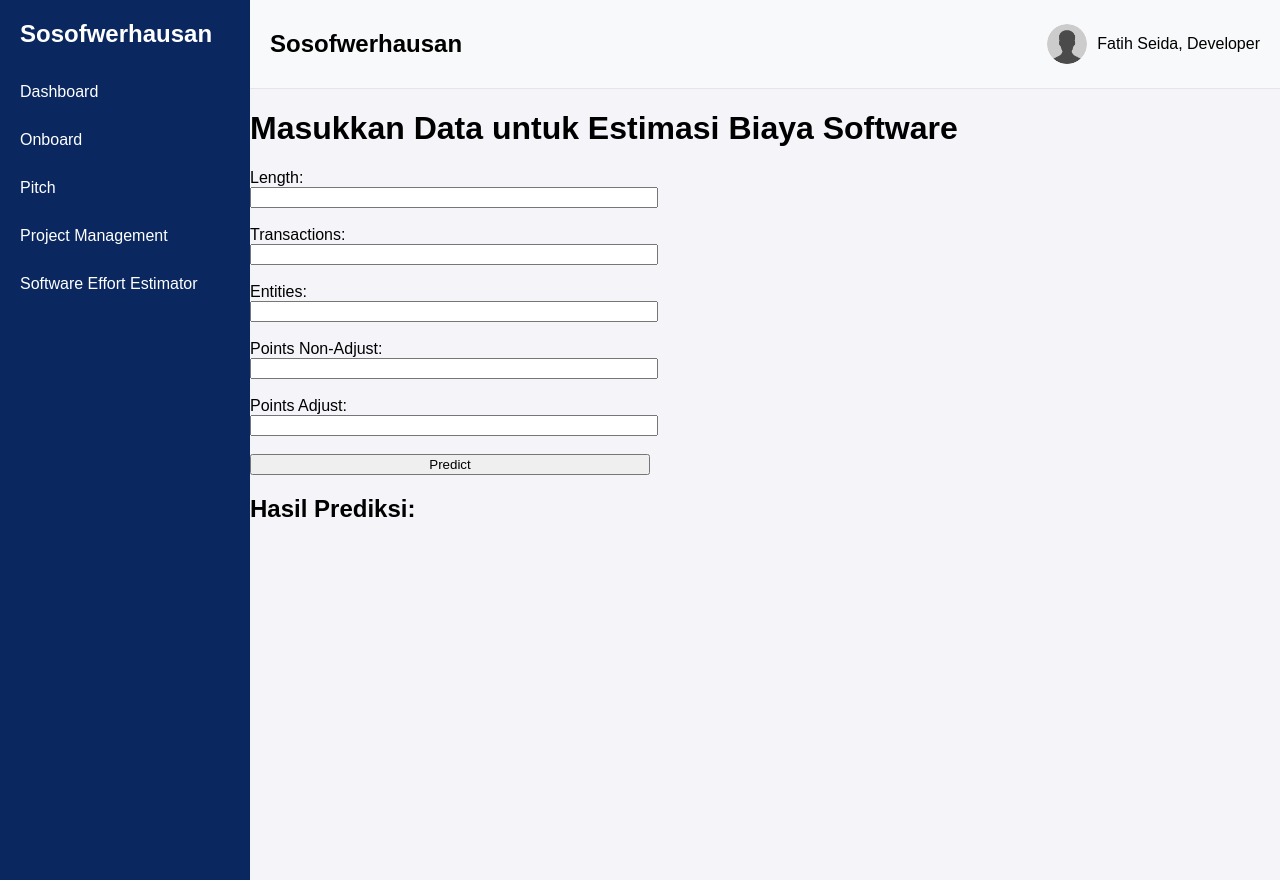
After one commit to FatihSeida/tuber_enterprise, a Flask app: page /software_effort_estimator in a window 1280 px wide. The commit adds this page. Run offline with Flask 3, Linux system fonts and the light colour scheme; parts of the project's set-up code (start-up, migrations or seed data) failed here and were passed over.

Commit message:
add software effort estimator

```diff
--- a/main.py
+++ b/main.py
@@ -2,11 +2,16 @@ import openai
 import nltk
 import pickle
 import os
+import logging
+import pandas as pd
 
 from flask import Flask, request, jsonify, render_template, url_for, redirect
 from modules.generative_chatbot.open_ai import chat_with_gpt
 from modules.sentiment_analysis.sentiment_analysis import perform_sentiment_analysis
 # from pyabsa import AspectTermExtraction as ATEPC
+
+# Konfigurasi logging
+logging.basicConfig(level=logging.DEBUG, format='%(asctime)s %(levelname)s %(message)s')
 
 app = Flask(__name__)
 openai.api_key = 'sk-proj-WlWxxOwxqT9URBV7XqgCT3BlbkFJ6qm9vDs5stEDDUTQ36OA'
@@ -23,6 +28,7 @@ openai.api_key = 'sk-proj-WlWxxOwxqT9URBV7XqgCT3BlbkFJ6qm9vDs5stEDDUTQ36OA'
 models_dir = os.path.join(os.getcwd(), "models")
 regression_path = os.path.join(models_dir, "regression.pkl")
 sentiment_analysis_path = os.path.join(models_dir, "sentiment_analysis.pkl")
+effort_estimator_path = "d:\\Akademik\\Deploy Model\\models\\best_svr_model.pkl"
 
 # Memuat model dan scaler dari file pickle
 with open(regression_path, 'rb') as file:
@@ -35,6 +41,9 @@ scaler_loaded = loaded_items['scaler']
 # Load the sentiment analysis model
 with open(sentiment_analysis_path, 'rb') as file:
     vectorizer, clf = pickle.load(file)
+
+with open(effort_estimator_path, 'rb') as file:
+    best_model = pickle.load(file)
 
 nltk.download('punkt')
 
@@ -61,6 +70,25 @@ nltk.download('punkt')
 #         content = file.read().decode('utf-8')
 #         results = perform_sentiment_analysis(content)
 #         return jsonify(results)
+
+@app.route('/effort-estimator', methods=['POST'])
+def effort_estimator():
+    try:
+        data = request.get_json()
+        logging.debug("Data diterima: %s", data)  # Logging data untuk memastikan formatnya benar
+
+        columns = ['Length', 'Transactions', 'Entities', 'PointsNonAdjust', 'PointsAjust']
+        df = pd.DataFrame([data], columns=columns)
+        df = df.astype(float)
+        logging.debug("DataFrame untuk prediksi: \n%s", df)  # Logging DataFrame
+
+        prediction = best_model.predict(df)[0]
+        logging.debug("Prediksi: %s", prediction)  # Logging prediksi
+
+        return jsonify({'Prediction': prediction})
+    except Exception as e:
+        logging.error("Error saat melakukan prediksi: %s", str(e))
+        return jsonify({'error': str(e)}), 500
 
 @app.route("/chatbot", methods=["POST"])
 def chatbot():
@@ -129,6 +157,10 @@ def onboard():
 def pitch():
     return render_template('pitch.html')
 
+@app.route('/software_effort_estimator')
+def software_effort_estimator():
+    return render_template('software_effort_estimator.html')
+
 @app.route('/project_management')
 def project_management():
     return render_template('project_management.html')
--- a/templates/index.html
+++ b/templates/index.html
@@ -17,6 +17,7 @@
         <a href="{{ url_for('onboard') }}" class="{% if request.endpoint == 'onboard' %}active{% endif %}">Onboard</a>
         <a href="{{ url_for('pitch') }}" class="{% if request.endpoint == 'pitch' %}active{% endif %}">Pitch</a>
         <a href="{{ url_for('project_management') }}" class="{% if request.endpoint == 'project_management' %}active{% endif %}">Project Management</a>
+        <a href="{{ url_for('software_effort_estimator') }}" class="{% if request.endpoint == 'sofware-effort-estimator' %}active{% endif %}">Software Effort Estimator</a>
     </div>
     <div class="content">
         <div class="header">
--- /dev/null
+++ b/templates/software_effort_estimator.html
@@ -0,0 +1,52 @@
+{% extends "index.html" %}
+{% block title %}Software Effort Estimator{% endblock %}
+{% block content %}
+<h1>Masukkan Data untuk Estimasi Biaya Software</h1>
+<form id="prediction-form" style="max-width: 400px;">
+    <label for="Length">Length:</label>
+    <input type="number" id="Length" name="Length" style="width: 100%;"><br><br>
+
+    <label for="Transactions">Transactions:</label>
+    <input type="number" id="Transactions" name="Transactions" style="width: 100%;"><br><br>
+
+    <label for="Entities">Entities:</label>
+    <input type="number" id="Entities" name="Entities" style="width: 100%;"><br><br>
+
+    <label for="PointsNonAdjust">Points Non-Adjust:</label>
+    <input type="number" id="PointsNonAdjust" name="PointsNonAdjust" style="width: 100%;"><br><br>
+
+    <label for="PointsAjust">Points Adjust:</label>
+    <input type="number" id="PointsAjust" name="PointsAjust" style="width: 100%;"><br><br>
+
+    <input type="button" value="Predict" onclick="sendPrediction()" style="width: 100%;">
+</form>
+<h2>Hasil Prediksi: <span id="result"></span></h2>
+
+<script>
+    function sendPrediction() {
+        var formData = {
+            'Length': parseFloat($('#Length').val()),
+            'Transactions': parseFloat($('#Transactions').val()),
+            'Entities': parseFloat($('#Entities').val()),
+            'PointsNonAdjust': parseFloat($('#PointsNonAdjust').val()),
+            'PointsAjust': parseFloat($('#PointsAjust').val())
+        };
+
+        console.log("Mengirim data:", formData);  // Logging data yang dikirim
+
+        $.ajax({
+            type: 'POST',
+            url: '/effort-estimator',
+            contentType: 'application/json',
+            data: JSON.stringify(formData),
+            success: function(response) {
+                console.log("Respon diterima:", response);  // Logging respon
+                $('#result').text(response.Prediction);
+            },
+            error: function(error) {
+                console.log("Error:", error);  // Logging error
+            }
+        });
+    }
+</script>
+{% endblock %}
```
Also changed, not shown: 2 other files.
